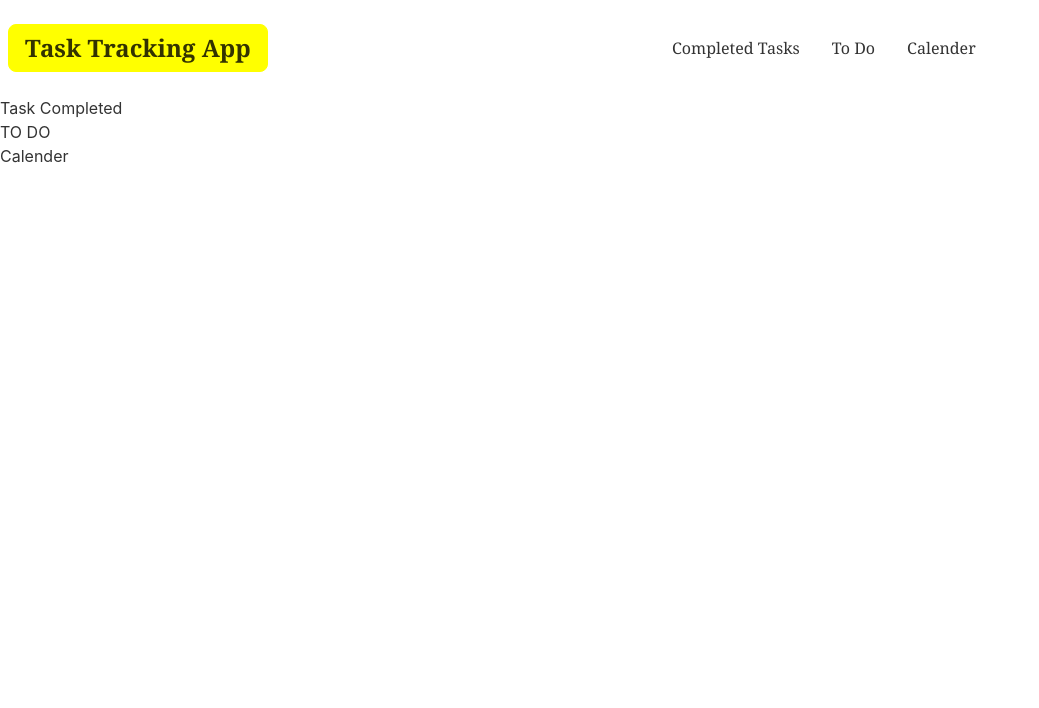
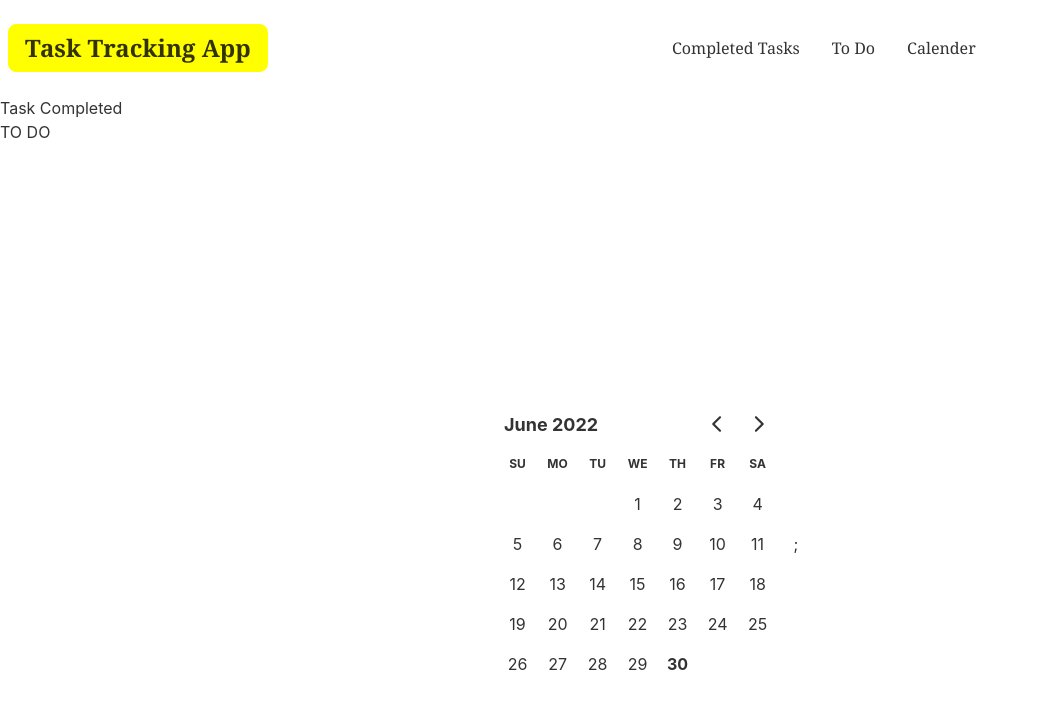
Before and after one commit to shawon-MG/demo-job-task-project, a React (Create React App) app: page / in a window 1280 px wide. Shown: the top 708 px of the page, without its empty margins (0-1039 px from the left). Built offline with nearby package versions, Linux system fonts and the light colour scheme.

Commit message:
calender added

```diff
--- a/package.json
+++ b/package.json
@@ -7,7 +7,9 @@
     "@testing-library/react": "^13.0.0",
     "@testing-library/user-event": "^13.2.1",
     "daisyui": "^2.17.0",
+    "date-fns": "^2.28.0",
     "react": "^18.2.0",
+    "react-day-picker": "^8.0.7",
     "react-dom": "^18.2.0",
     "react-router-dom": "6",
     "react-router-hash-link": "^2.4.3",
--- a/src/components/Calender.js
+++ b/src/components/Calender.js
@@ -1,9 +1,10 @@
-import React from 'react';
+import { DayPicker } from 'react-day-picker';
+import 'react-day-picker/dist/style.css';
 
 const Calender = () => {
     return (
-        <div id="calender">
-            <h1> Calender </h1>
+        <div id="calender" className='h-screen flex justify-center items-center' >
+            <DayPicker />;
         </div>
     );
 };
```
Also changed, not shown: 1 other file (tests, documents, lock files or other folders).
